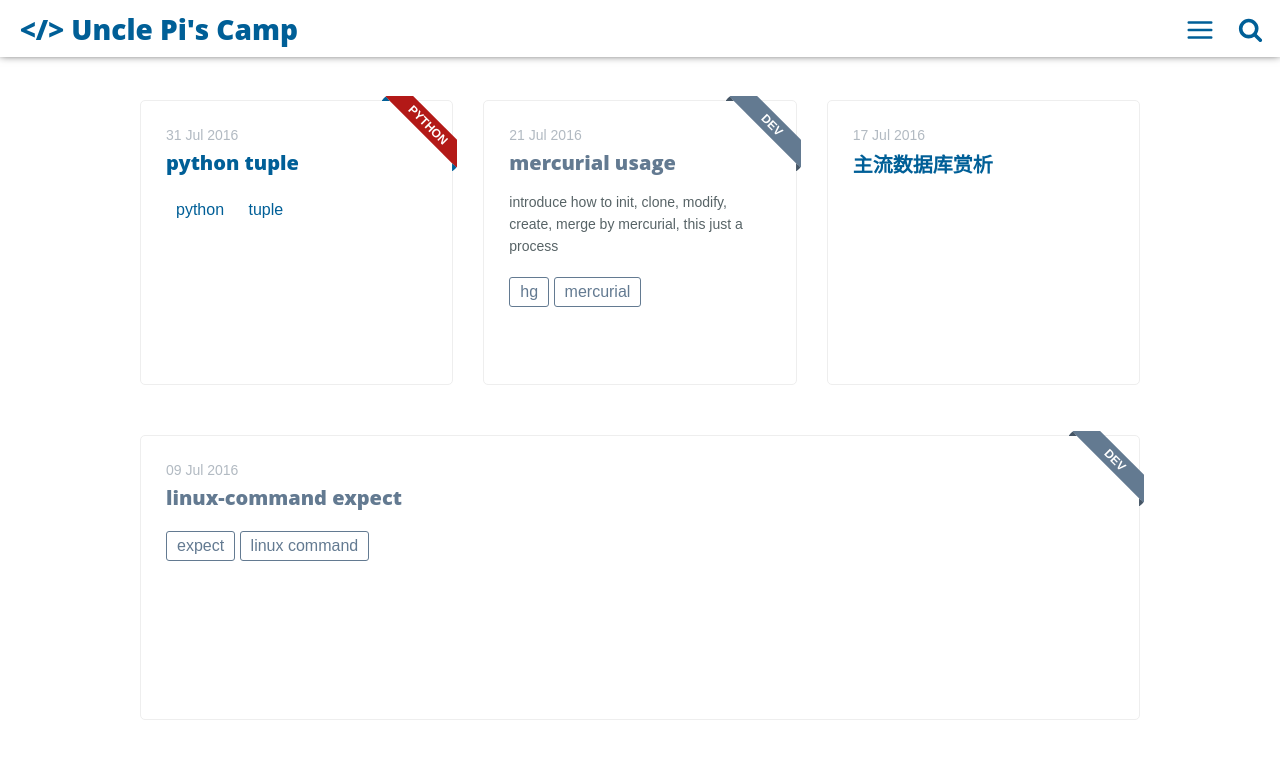
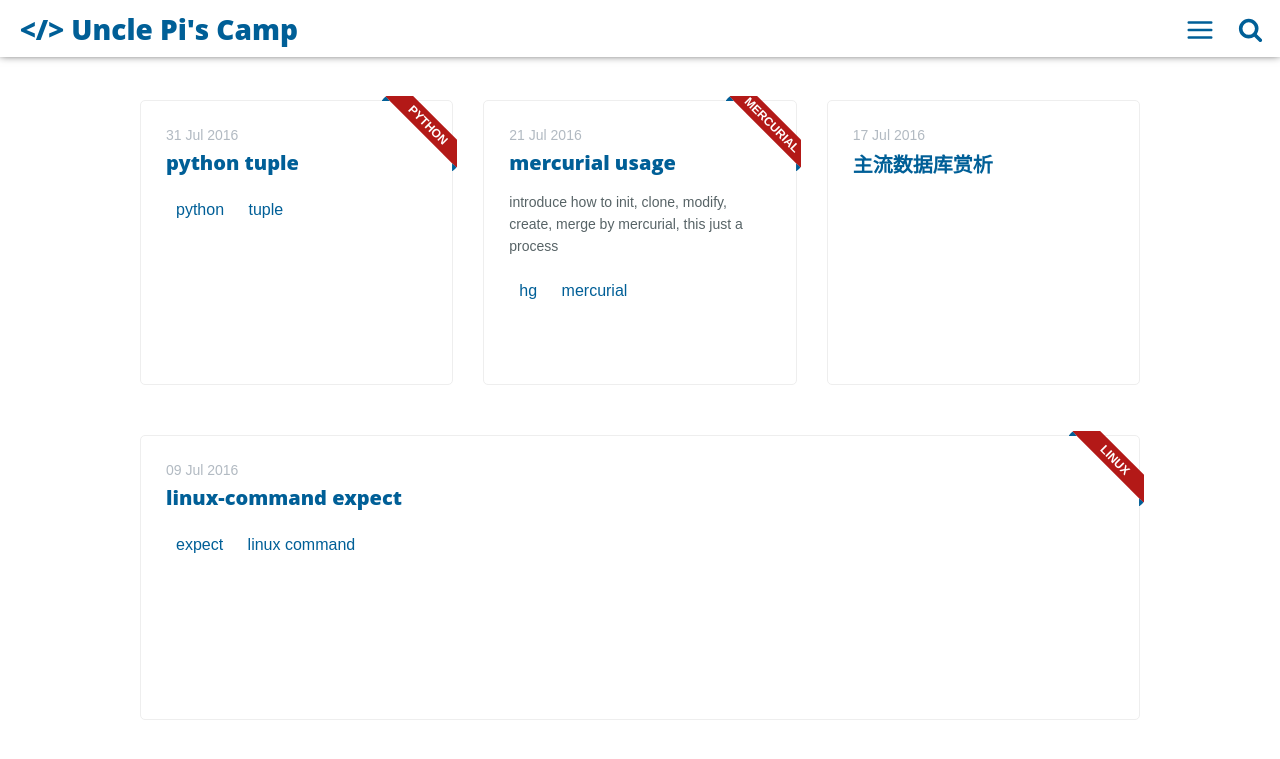
Before and after one commit to simfeng/microblog, a Jekyll site: the page built from index.html, in a window 1280 px wide. Shown: the top 759 px of the page. Built offline with Jekyll 4.4.1, drawn with Linux system fonts in a browser that asks for light colours.

Commit message:
add a pic

```diff
--- a/_posts/2016-07-09-linuxcommand-expect.md
+++ b/_posts/2016-07-09-linuxcommand-expect.md
@@ -4,7 +4,7 @@ title: "linux-command expect"
 date: 2016-07-09 09:15:17
 image: '/assets/img/'
 description:
-main-class: "dev"
+main-class: "linux"
 color:
 tags:
 - expect
```
Also changed, not shown: _posts/2016-07-21-mercurial-usage.md (+3 -1 lines), assets/img/mercurial_usage/hg.jpg (added).
